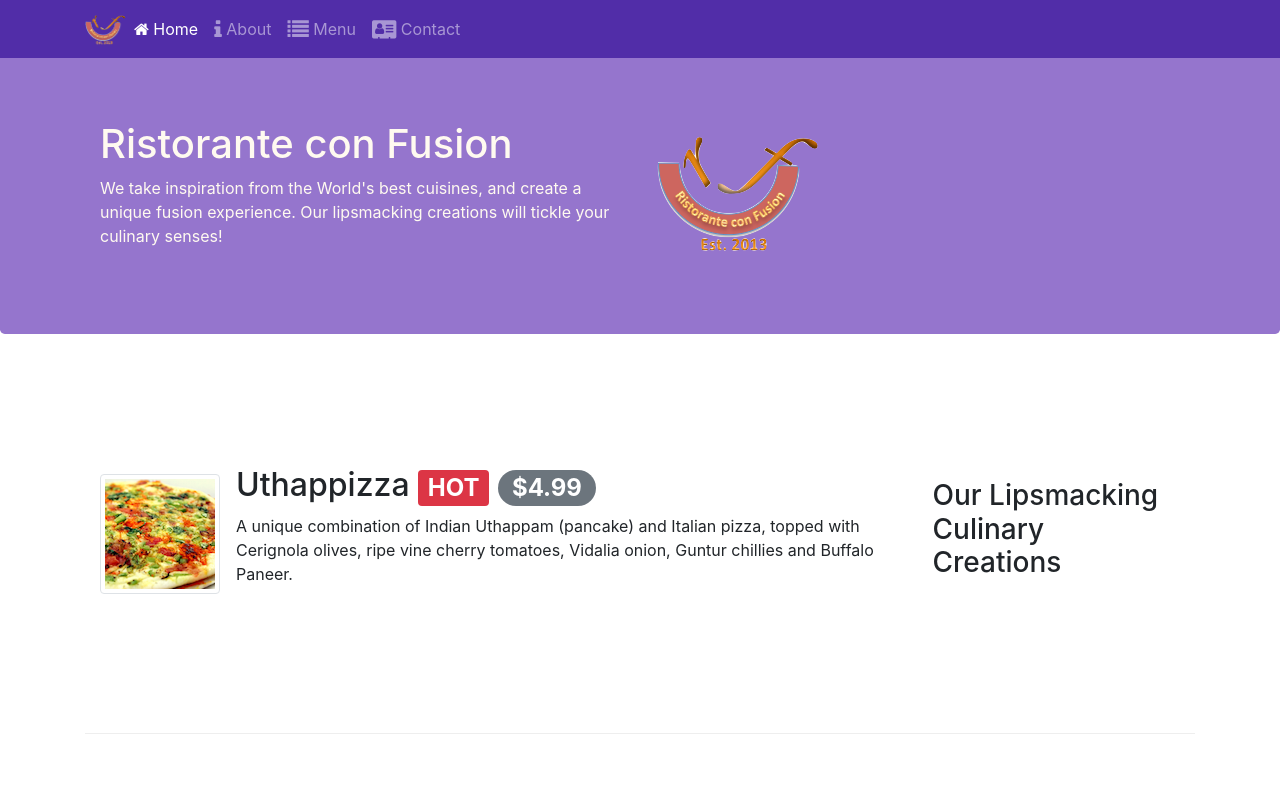
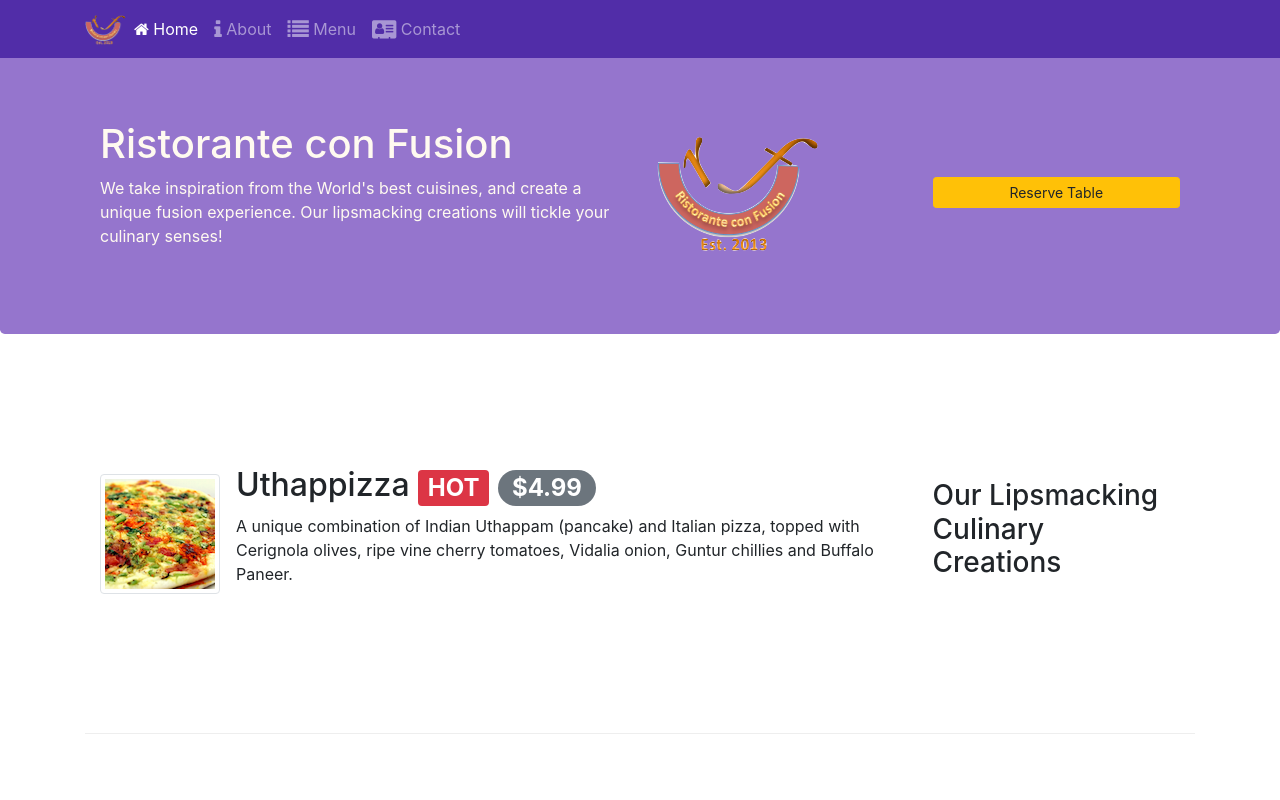
Before and after one commit to w314/CourseraBootstrapPractice, a website: page index.html in a window 1280 px wide. Shown: the top 800 px of the page. Drawn offline with nearby package versions, Linux system fonts and the light colour scheme.

Commit message:
Second Assignment

```diff
--- a/index.html
+++ b/index.html
@@ -42,8 +42,11 @@
                     <h1>Ristorante con Fusion</h1>
                     <p>We take inspiration from the World's best cuisines, and create a unique fusion experience. Our lipsmacking creations will tickle your culinary senses!</p>
                 </div>
-                <div class="col-12 col-sm align-self-center">
+                <div class="col-12 col-sm-3 align-self-center">
                     <img src="img/logo.png" alt="" class="img-fluid">
+                </div>
+                <div class="col-12 col-sm-3 align-self-center">
+                    <a href="#makeReservation" class="btn btn-sm btn-warning btn-block">Reserve Table</a>
                 </div>
             </div>
         </div>
@@ -112,7 +115,7 @@
         </div>
 
         <!-- Form for reservation -->
-        <div class="card col-12 col-sm-8 offset-sm-2 p-0 mt-5 mb-5">
+        <div class="card col-12 col-sm-8 offset-sm-2 p-0 mt-5 mb-5" id="makeReservation">
             <h2 class="card-header bg-warning text-white">
                 Reserve a Table
             </h2>
```
